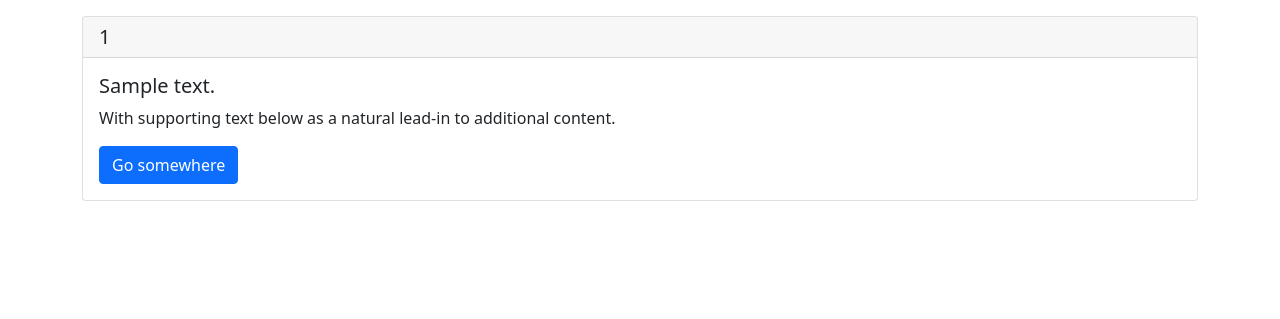
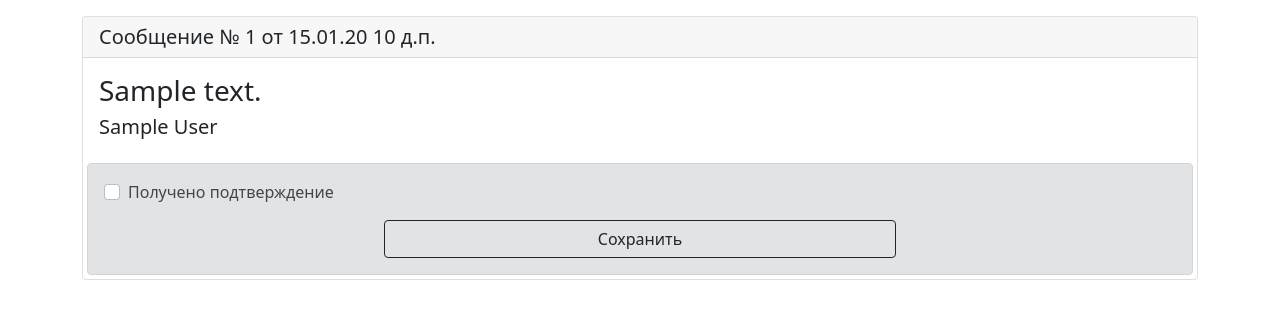
Before and after one commit to MyodsOnline/NewsBlog_django, a Django app: page /send/test/ in a window 1280 px wide. Shown: the part 70-389 px from the top of the page. Run offline with Django 3.2, Linux system fonts and the light colour scheme; tables that the repository leaves empty hold one stand-in row (values such as "Sample post").

Commit message:
update templates

```diff
--- a/NewsBlog/urls.py
+++ b/NewsBlog/urls.py
@@ -18,11 +18,9 @@ from django.conf.urls.static import static
 from django.contrib import admin
 from django.urls import path, include
 
-from latest_news.views import index
-
 urlpatterns = [
     path('admin/', admin.site.urls),
-    path('', index, name='index'),
+    path('', include('latest_news.urls')),
     path('send/', include('email_sender.urls')),
 ]
 
--- a/email_sender/templates/email_sender/current.html
+++ b/email_sender/templates/email_sender/current.html
@@ -11,11 +11,27 @@
 
 {% block body %}
 <div class="card mt-3">
-  <h5 class="card-header">{{ email.number }}</h5>
-  <div class="card-body">
-    <h5 class="card-title">{{ email.text }}</h5>
-    <p class="card-text">With supporting text below as a natural lead-in to additional content.</p>
-    <a href="#" class="btn btn-primary">Go somewhere</a>
+  <h5 class="card-header">Сообщение № {{ email.number }} от {{ email.date|date:"d.m.y" }} {{ email.time }}</h5>
+  <div class="card-body pb-1">
+    <h3 class="card-title">{{ email.text }}</h3>
+    <h5 class="card-text">{{ email.author }}</h5>
+    <div class="alert alert-secondary row mt-4 mb-0">
+
+        <div class="form-check mb-3">
+          <input class="form-check-input" type="checkbox" value="" id="flexCheckDefault">
+          <label class="form-check-label" for="flexCheckDefault">
+            Получено подтверждение
+          </label>
+        </div>
+
+
+      <div class="d-grid gap-2 col-6 mx-auto">
+        <button class="btn btn-outline-dark" type="button">Сохранить</button>
+      </div>
+
+
+    </div>
+
   </div>
 </div>
 {% endblock %}
--- a/email_sender/urls.py
+++ b/email_sender/urls.py
@@ -1,4 +1,4 @@
-from django.urls import path, include
+from django.urls import path
 
 from email_sender.views import sender, current
 
--- a/email_sender/views.py
+++ b/email_sender/views.py
@@ -7,7 +7,7 @@ def sender(request):
     context = {
         'email': 'Sender_title',
         'sender_content': 'Email_sender',
-        'sender_body': 'sender_body',
+        'sender_body': 'sender_logs',
     }
     return render(request, 'email_sender/send.html', context)
 
--- /dev/null
+++ b/latest_news/urls.py
@@ -0,0 +1,8 @@
+from django.urls import path
+
+from latest_news.views import index, get_category
+
+urlpatterns = [
+    path('', index, name='index'),
+    path('category/<int:category_id>/', get_category),
+]
```
Also changed, not shown: email_sender/templates/email_sender/send.html (+4 -4 lines), latest_news/templates/latest_news/category.html (added, +54 -0 lines), latest_news/templates/latest_news/index.html (+4 -4 lines), latest_news/views.py (+12 -0 lines).
